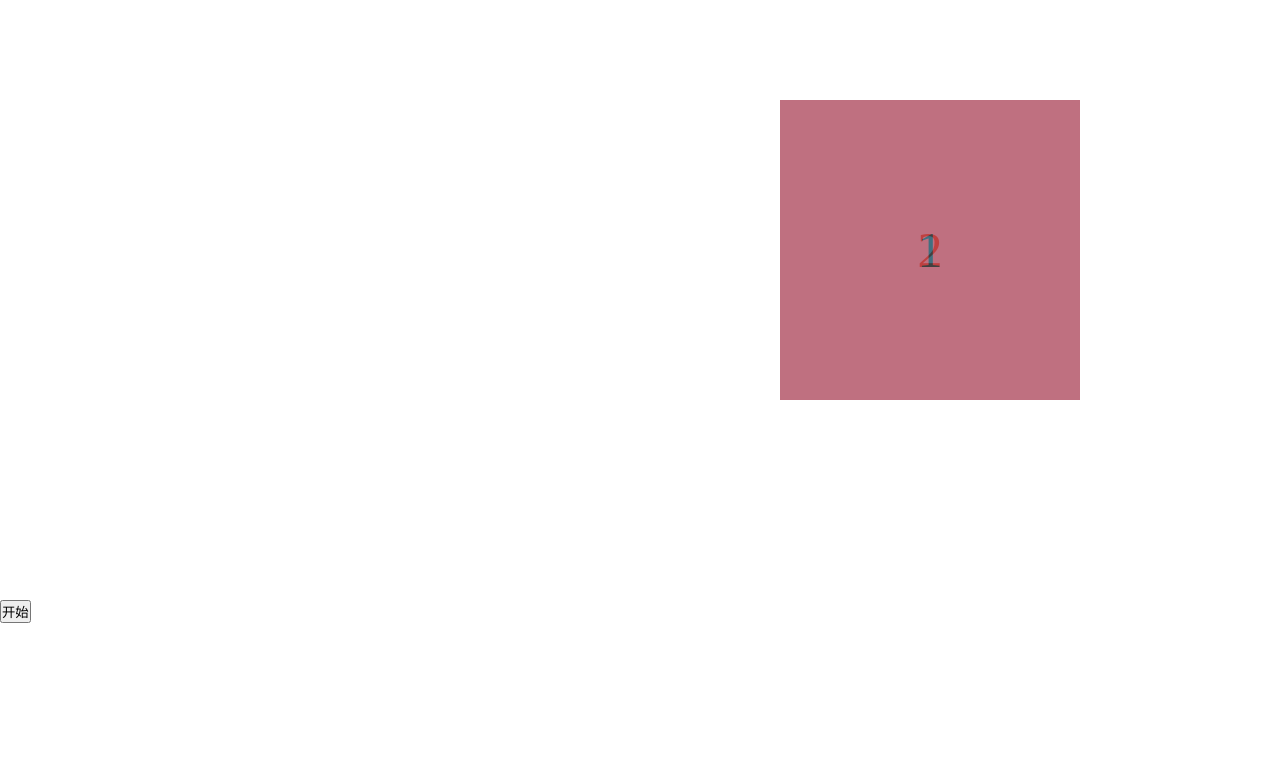
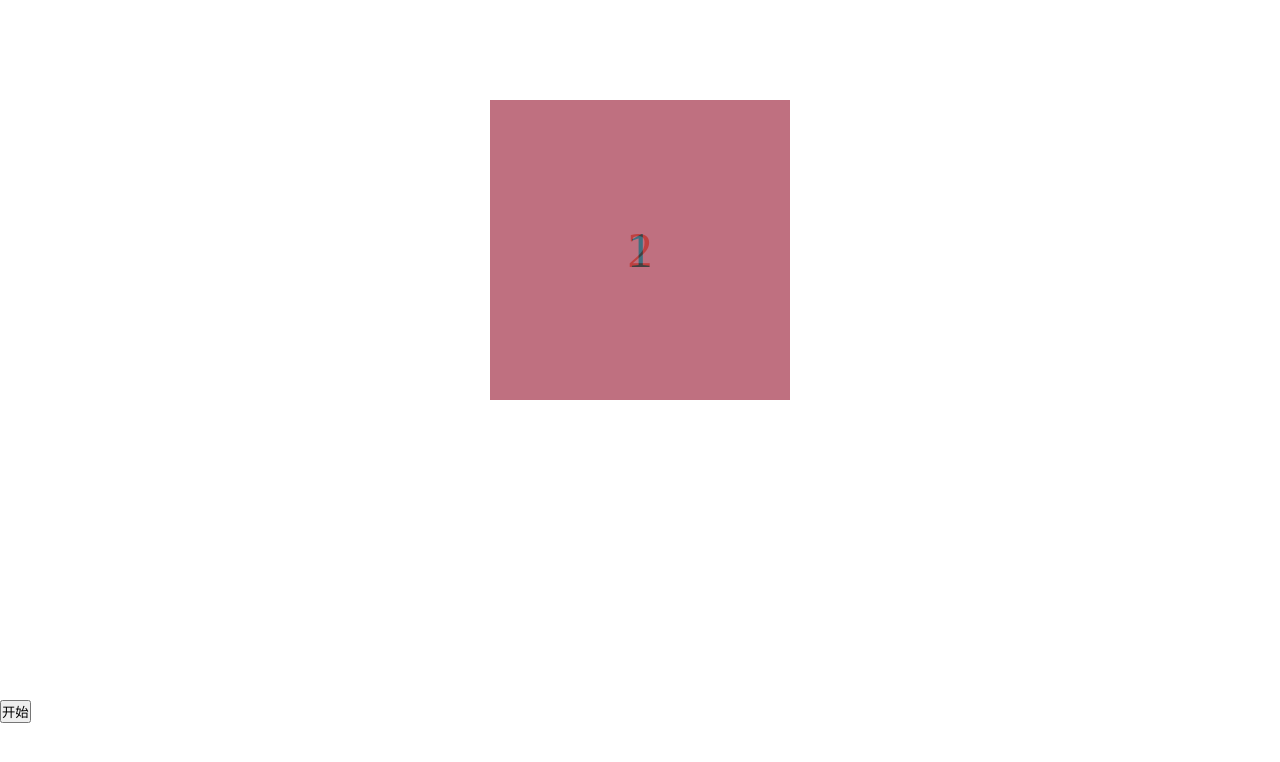
Before and after one commit to hexia1989/Rotating-Cube, a plain HTML site: page index.html in a window 1280 px wide. Drawn offline with Linux system fonts and the light colour scheme.

Commit message:
Update index.html

```diff
--- a/index.html
+++ b/index.html
@@ -13,7 +13,7 @@
                 height: 300px;
                 background-color: pink;
                 position: relative;
-                margin:100px 200px auto auto;
+                margin:100px auto;
                 animation: run 10s linear alternate paused infinite;
 
                 transform-style: preserve-3d;
```
